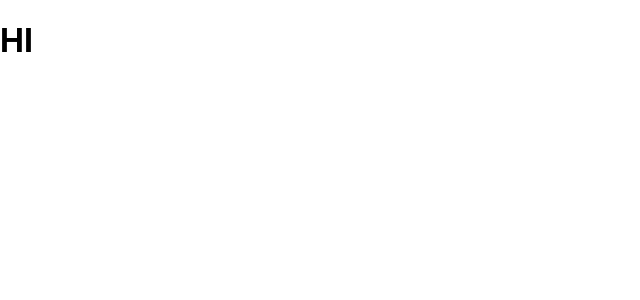
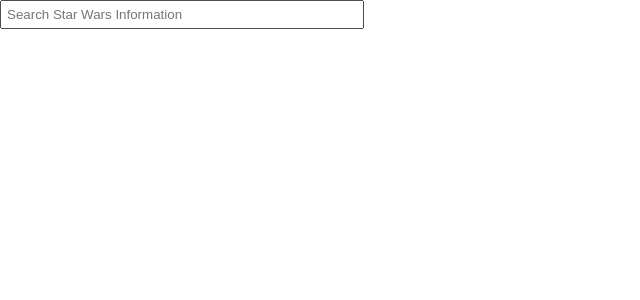
Before and after one commit to gheezl/star-wars-library, a React (Create React App) app: page / in a window 1280 px wide. Shown: the top 300 px of the page, without its empty margins (0-640 px from the left). Built offline with nearby package versions, Linux system fonts and the light colour scheme.

Commit message:
Added a search-page

```diff
--- a/public/index.html
+++ b/public/index.html
@@ -1,15 +1,13 @@
 <!DOCTYPE html>
 <html lang="en">
+
 <head>
   <meta charset="utf-8" />
-    <link rel="icon" href="%PUBLIC_URL%/favicon.ico" />
+  <!-- <link rel="icon" href="%PUBLIC_URL%/favicon.ico" /> -->
   <meta name="viewport" content="width=device-width, initial-scale=1" />
   <meta name="theme-color" content="#000000" />
-    <meta
-      name="description"
-      content="Web site created using create-react-app"
-    />
-    <link rel="apple-touch-icon" href="%PUBLIC_URL%/logo192.png" />
+  <meta name="description" content="A Library containing star wars information." />
+  <!-- <link rel="apple-touch-icon" href="%PUBLIC_URL%/logo192.png" /> -->
   <!--
       manifest.json provides metadata used when your web app is installed on a
       user's mobile device or desktop. See https://developers.google.com/web/fundamentals/web-app-manifest/
@@ -24,8 +22,9 @@
       work correctly both with client-side routing and a non-root public URL.
       Learn how to configure a non-root public URL by running `npm run build`.
     -->
-    <title>React App</title>
+  <title>Star Wars Library</title>
 </head>
+
 <body>
   <noscript>You need to enable JavaScript to run this app.</noscript>
   <div id="root"></div>
@@ -40,4 +39,5 @@
       To create a production bundle, use `npm run build` or `yarn build`.
     -->
 </body>
+
 </html>
--- a/src/App.js
+++ b/src/App.js
@@ -1,12 +1,12 @@
 import React, { Fragment } from "react";
+
+import SearchPage from "./components/search-page/search-page.jsx"
 
 
 const App = () => {
   return (
     <Fragment>
-      <h1>
-        HI
-      </h1>
+      <SearchPage />
     </Fragment>
   )
 }
--- /dev/null
+++ b/src/components/search-page/search-page.css
@@ -0,0 +1,5 @@
+.input-form {
+    padding: 5px;
+    width: 350px;
+    /* border: none; */
+}
--- /dev/null
+++ b/src/components/search-page/search-page.jsx
@@ -0,0 +1,16 @@
+import React, { Fragment } from "react";
+
+import "./search-page.css"
+
+
+const SearchPage = () => {
+    return (
+        <Fragment>
+            <div>
+                <input placeholder="Search Star Wars Information" className="input-form" />
+            </div>
+        </Fragment>
+    )
+}
+
+export default SearchPage;
```
Lines whose indentation alone changed are shown as unchanged.
